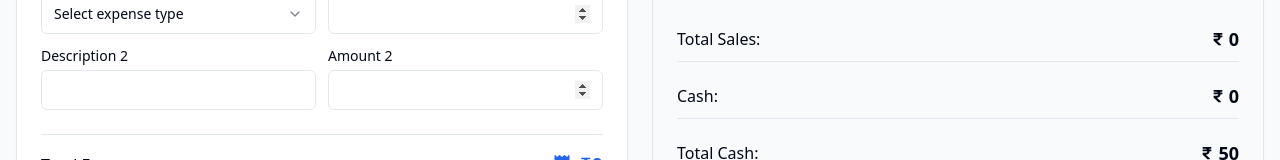
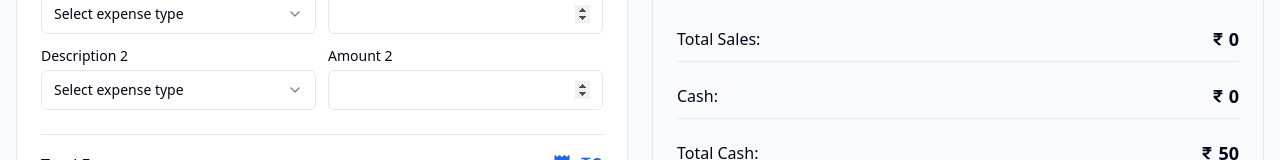
Before and after one commit to Balajimcr/SalesTracker, a React (Vite) app: page / in a window 1280 px wide. Shown: the part 1057-1217 px from the top of the page. Built offline with nearby package versions, Linux system fonts and the light colour scheme.

Commit message:
Fix: Copy description 1 to description 2
Copy the functionality of description 1 to description 2.

```diff
--- a/src/components/dashboard/ExpensesForm.tsx
+++ b/src/components/dashboard/ExpensesForm.tsx
@@ -1,4 +1,3 @@
-
 import { useEffect, useState } from "react";
 import { SalesRecord } from "@/types/salesTypes";
 import { Card, CardContent, CardHeader, CardTitle } from "@/components/ui/card";
@@ -173,12 +172,21 @@ const ExpensesForm = ({ data, onChange }: ExpensesFormProps) => {
                   <Label htmlFor="expenseName2" className="text-sm block mb-1">
                     Description 2
                   </Label>
-                  <Input
-                    id="expenseName2"
-                    type="text"
+                  <Select
                     value={data.otherExpenses.name2 || ''}
-                    onChange={(e) => handleOtherExpenseChange('name2', e.target.value)}
-                  />
+                    onValueChange={(value) => handleOtherExpenseChange('name2', value)}
+                  >
+                    <SelectTrigger id="expenseName2">
+                      <SelectValue placeholder="Select expense type" />
+                    </SelectTrigger>
+                    <SelectContent>
+                      {OTHER_EXPENSES_OPTIONS.map((option) => (
+                        <SelectItem key={option} value={option}>
+                          {option}
+                        </SelectItem>
+                      ))}
+                    </SelectContent>
+                  </Select>
                 </div>
                 <div>
                   <Label htmlFor="expenseAmount2" className="text-sm block mb-1">
```
